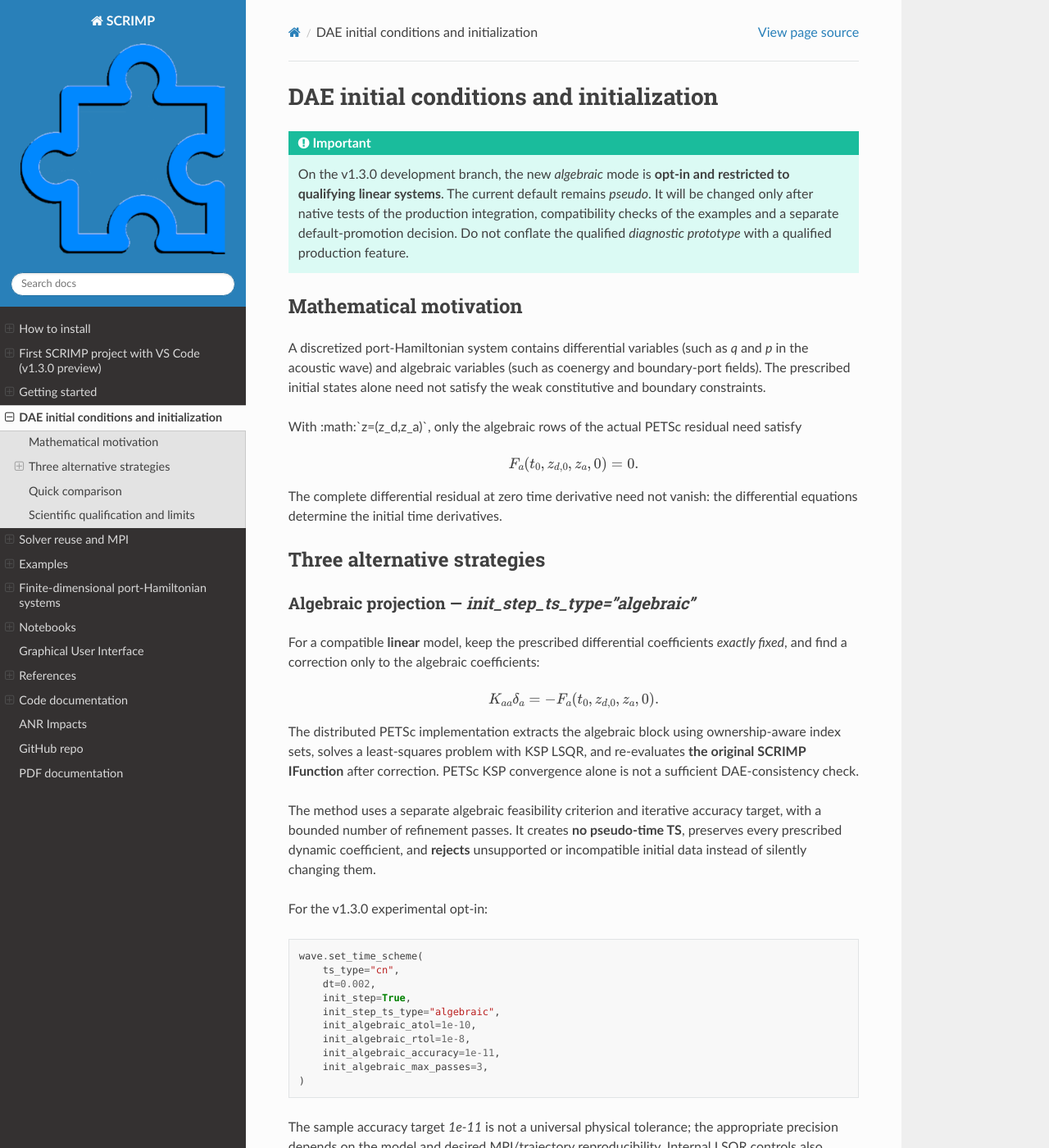
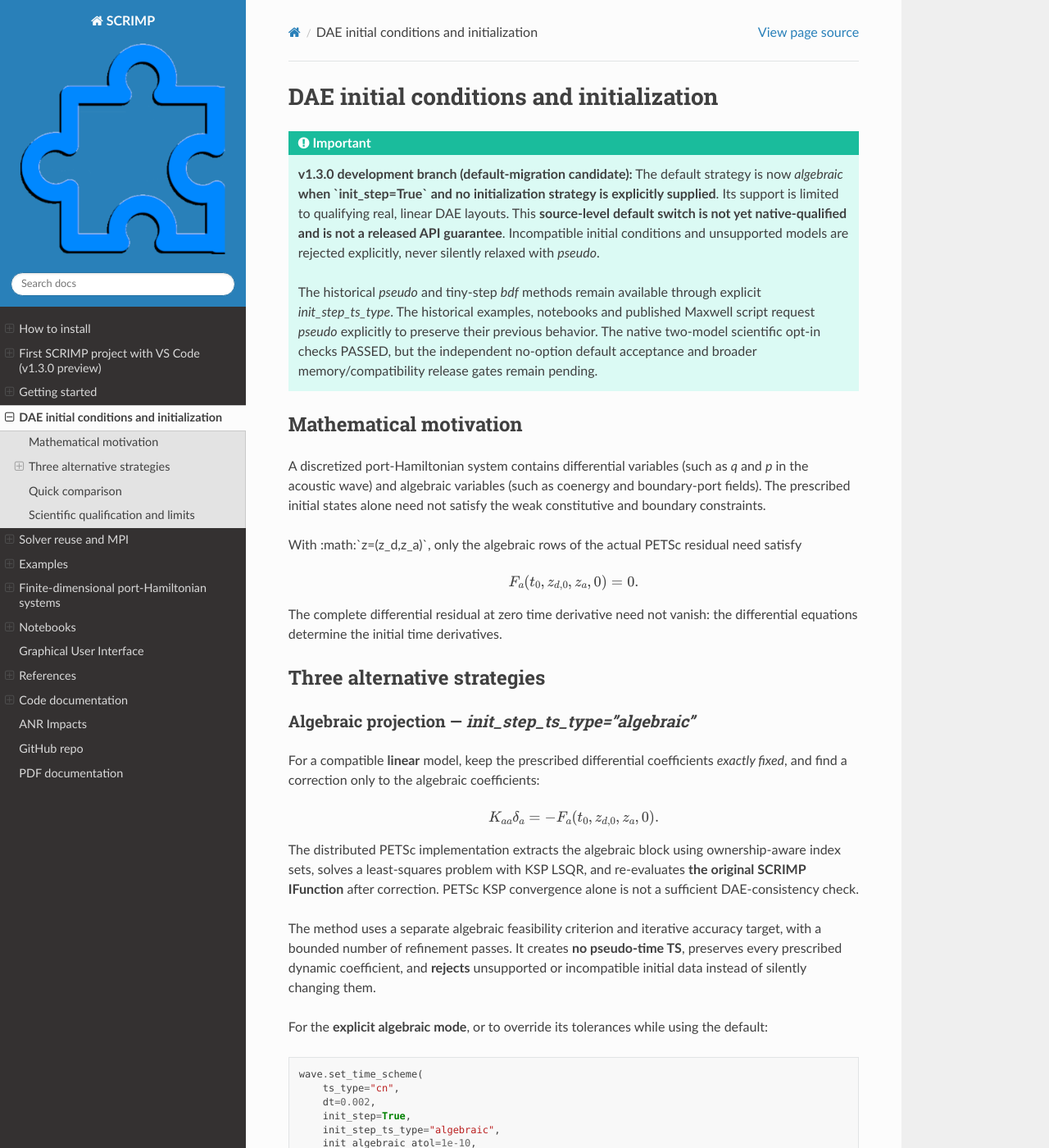
Before and after one commit to g-haine/scrimp, a Sphinx documentation site: the page built from docs/source/initialization.rst, in a window 1280 px wide and 1400 px high. Shown: the whole window at 82% size. Built offline with Sphinx 7.4.7 and the Read the Docs theme 3.1.0, drawn with Linux system fonts in a browser that asks for light colours; some of the changed text lies outside the part shown.

Commit message:
docs(v1.3): explain staged algebraic implicit default and explicit historical pseudo/BDF while native release gates pending

```diff
--- a/docs/source/initialization.rst
+++ b/docs/source/initialization.rst
@@ -4,13 +4,22 @@ DAE initial conditions and initialization
 
 .. important::
 
-   On the v1.3.0 development branch, the new `algebraic` mode
-   is **opt-in and restricted to qualifying linear systems**.
-   The current default remains `pseudo`. It will be changed
-   only after native tests of the production integration,
-   compatibility checks of the examples and a separate
-   default-promotion decision. Do not conflate the qualified
-   *diagnostic prototype* with a qualified production feature.
+   **v1.3.0 development branch (default-migration candidate):**
+   The default strategy is now `algebraic` **when `init_step=True`
+   and no initialization strategy is explicitly supplied**.
+   Its support is limited to qualifying real, linear DAE layouts.
+   This **source-level default switch is not yet native-qualified
+   and is not a released API guarantee**. Incompatible initial
+   conditions and unsupported models are rejected explicitly,
+   never silently relaxed with `pseudo`.
+
+   The historical `pseudo` and tiny-step `bdf` methods remain
+   available through explicit `init_step_ts_type`. The historical
+   examples, notebooks and published Maxwell script request
+   `pseudo` explicitly to preserve their previous behavior.
+   The native two-model scientific opt-in checks PASSED, but
+   the independent no-option default acceptance and broader
+   memory/compatibility release gates remain pending.
 
 Mathematical motivation
 =======================
@@ -60,7 +69,8 @@ preserves every prescribed dynamic coefficient, and
 **rejects** unsupported or incompatible initial data
 instead of silently changing them.
 
-For the v1.3.0 experimental opt-in:
+For the **explicit algebraic mode**, or to override
+its tolerances while using the default:
 
 .. code-block:: python
 
@@ -214,11 +224,11 @@ Quick comparison
    * - `algebraic`
      - **Yes**, for qualified linear cases
      - **No**
-     - Explicit opt-in; rejects unsupported/incompatible data
+     - Default candidate for supported linear DAE; rejects unsupported/incompatible data
    * - `pseudo`
      - **Not guaranteed**
      - **Yes**
-     - Historical default, reproduces legacy relaxation
+     - Explicit historical relaxation; reproduces legacy trajectories
    * - `bdf`, order 2 and tiny step
      - **Not guaranteed**
      - **Yes**
@@ -259,8 +269,22 @@ and production acceptance contract are retained in:
 * `docs/V130_DAE_INITIAL_VALIDATION.md`
 * `docs/V130_RELEASE_PLAN.md`
 
-A change of default from `pseudo` to `algebraic`
-must be accompanied by an explicit audit of
-examples and unsupported models, separate
-native regression evidence and updated
-release documentation.
+**Current source migration (20 November 2026):**
+The development branch now selects `algebraic` as
+the implicit default. The qualified core opt-in
+projection and a second dissipative model both
+PASSED their native MPI 1/2 physics gates.
+A dedicated frozen-image no-explicit-initializer
+regression and the wider examples/memory audit
+must pass **before this behavior is released**.
+The published Maxwell example and historical
+notebooks now explicitly retain `pseudo`.
+
+With `init_step=False`, omitting the initializer
+choice remains valid: SCRIMP performs no
+initialization step. An explicit contradictory
+request `init_step_ts_type="algebraic"` together
+with `init_step=False` raises an error.
+
+See `scripts/run-v130-dae-default-promotion.sh`
+for the native migration acceptance test.
```
